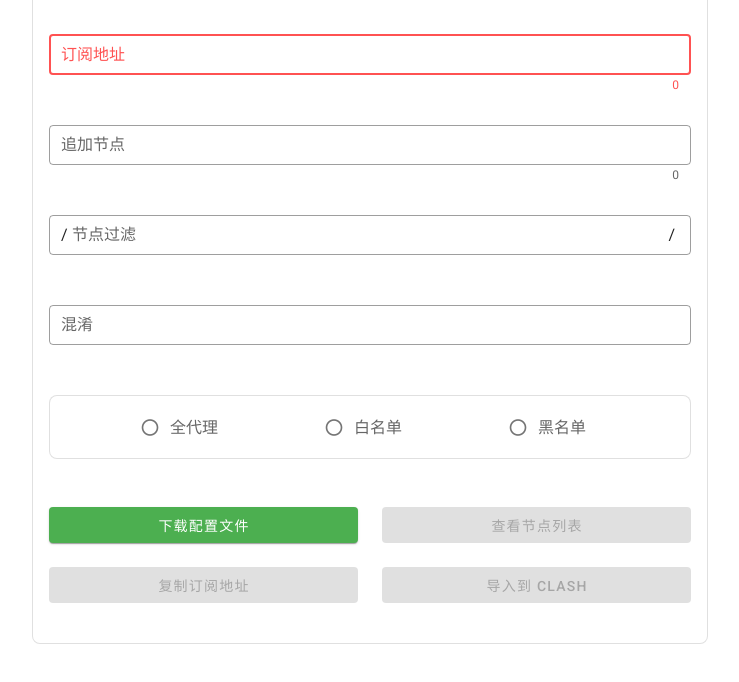
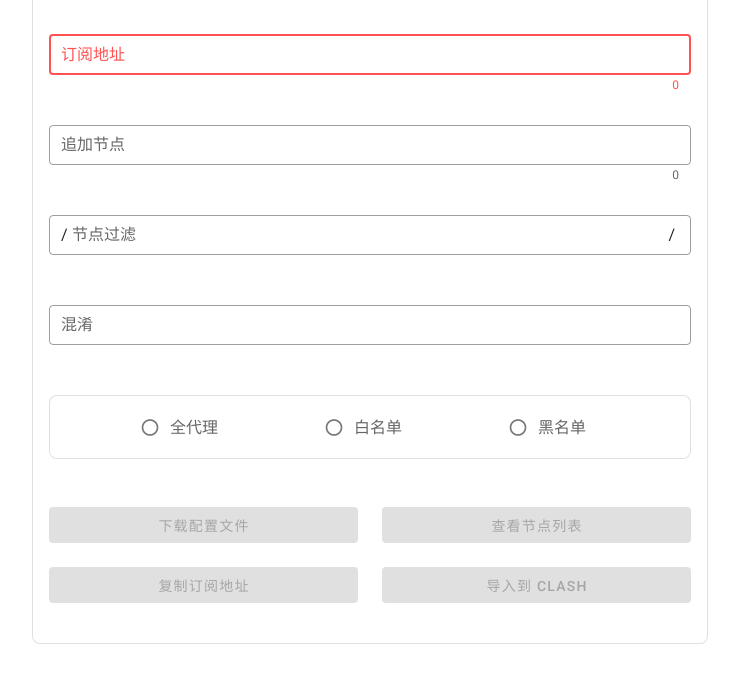
Before and after one commit to Flysky12138/clash-sub, a website: page public/index.html in a window 1280 px wide. Shown: the part 118-800 px from the top of the page, without its empty margins (270-1009 px from the left). Drawn offline with nearby package versions, Linux system fonts and the light colour scheme.

Commit message:
Update index.html

```diff
--- a/public/index.html
+++ b/public/index.html
@@ -146,7 +146,7 @@
                     <v-col cols="12" class="my-6">
                       <v-row>
                         <v-col cols="6">
-                          <v-btn color="success" block elevation="1" @click="download" :loading="loading_download">下载配置文件</v-btn>
+                          <v-btn color="success" block elevation="1" @click="download" :loading="loading_download" :disabled="!valid">下载配置文件</v-btn>
                         </v-col>
                         <v-col cols="6">
                           <v-btn color="success" block :loading="loading_list" elevation="1" @click="nodeLists" :disabled="!/https?:\/\/\S+/.test(from.url)"
```
